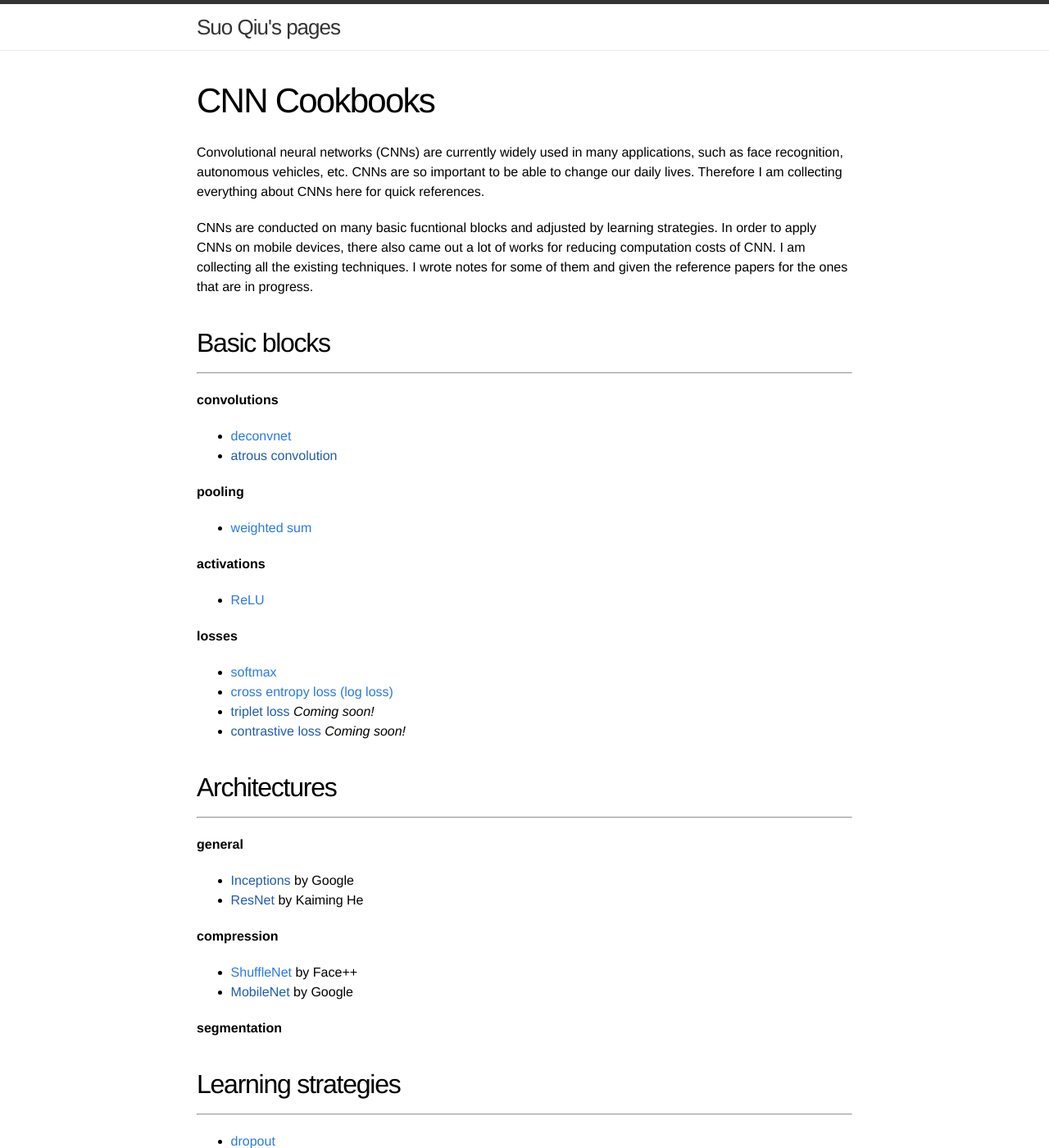
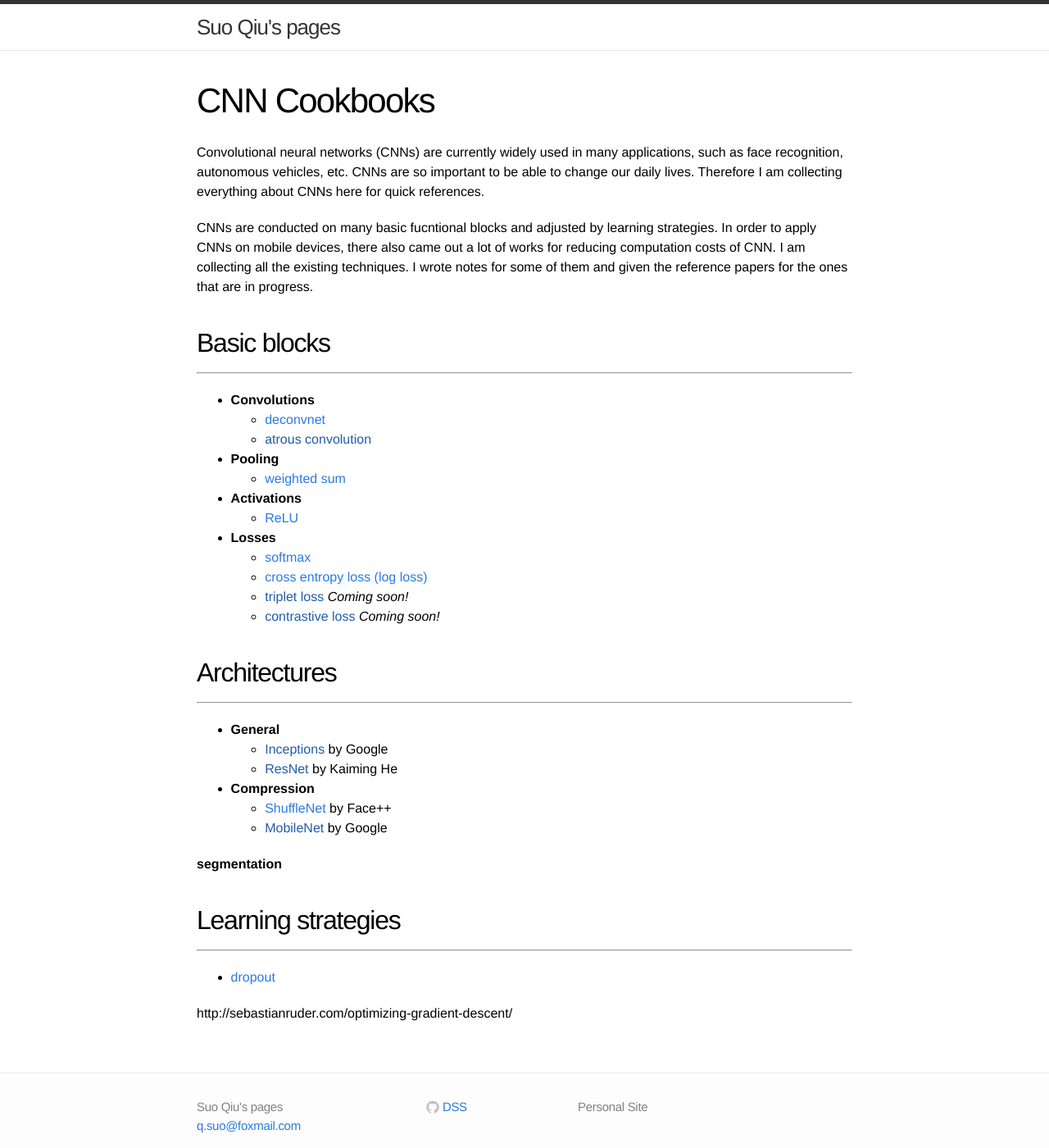
Before and after one commit to kyuusaku/kyuusaku.github.io, a Jekyll site: the page built from cnn_cookbooks/cnn_cookbooks.md, in a window 1280 px wide and 1400 px high. Shown: the whole window at 82% size. Built offline with Jekyll 4.4.1, drawn with Linux system fonts in a browser that asks for light colours.

```diff
--- a/cnn_cookbooks/cnn_cookbooks.md
+++ b/cnn_cookbooks/cnn_cookbooks.md
@@ -11,37 +11,35 @@ CNNs are conducted on many basic fucntional blocks and adjusted by learning stra
 
 ## Basic blocks
 ------
-**convolutions**
-* [deconvnet](/deconvnet/)
-* [atrous convolution]()
+* **Convolutions**
+	* [deconvnet](/deconvnet/)
+	* [atrous convolution]()
 
-**pooling**
-* [weighted sum](/weighted_sum/)
+* **Pooling**
+	* [weighted sum](/weighted_sum/)
 
 
-**activations**
-* [ReLU](/relu/)
+* **Activations**
+	* [ReLU](/relu/)
 
 
-**losses**
-* [softmax](/softmax/)
-* [cross entropy loss (log loss)](/cross_entropy/)
-* [triplet loss]() *Coming soon!*
-* [contrastive loss]() *Coming soon!*
+* **Losses**
+	* [softmax](/softmax/)
+	* [cross entropy loss (log loss)](/cross_entropy/)
+	* [triplet loss]() *Coming soon!*
+	* [contrastive loss]() *Coming soon!*
 
 
 ## Architectures
 -------
 
-**general**
+* **General**
+	* [Inceptions]() by Google
+	* [ResNet]() by Kaiming He
 
-* [Inceptions]() by Google
-* [ResNet]() by Kaiming He
-
-**compression**
-
-* [ShuffleNet](/shuffle_net/) by Face++
-* [MobileNet]() by Google
+* **Compression**
+	* [ShuffleNet](/shuffle_net/) by Face++
+	* [MobileNet]() by Google
 
 
 **segmentation**
```
Also changed, not shown: cnn_cookbooks/softmax.md (+2 -2 lines), index.md (+3 -3 lines).
